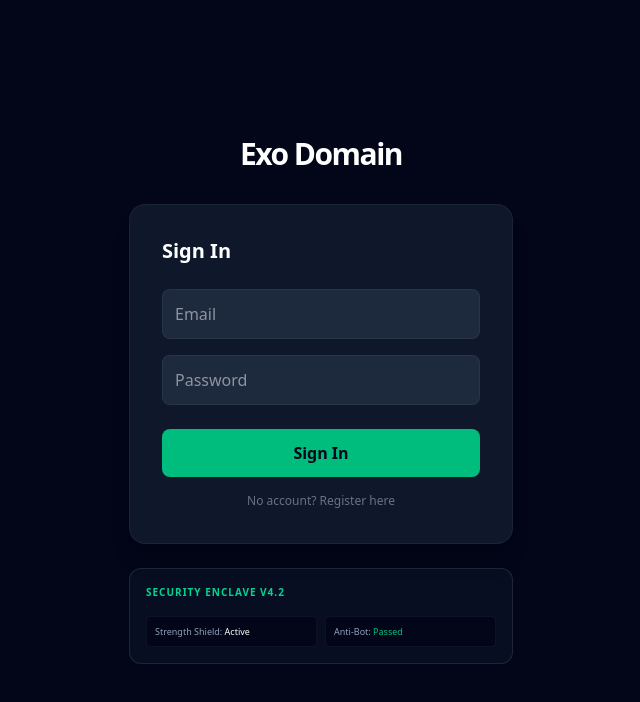
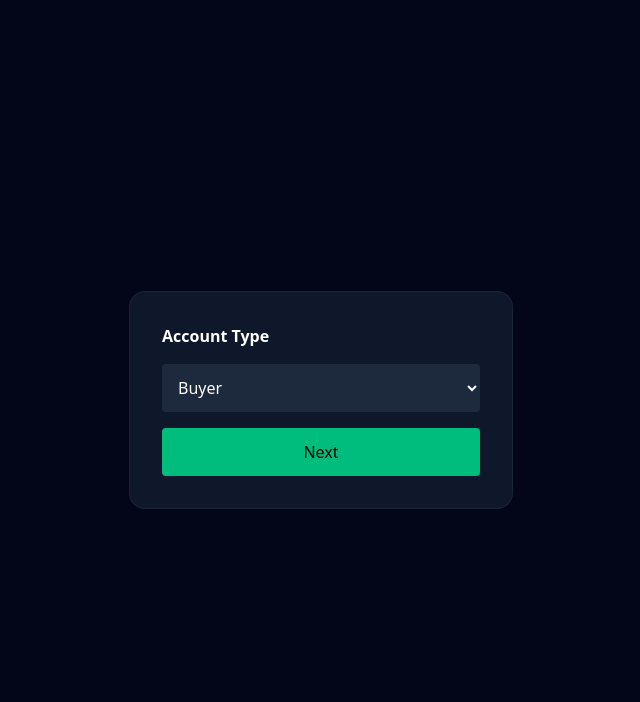
Before and after one commit to rendhelluzara19-svg/exo-domain, a React (Vite) app: page / in a window 1280 px wide. Shown: the top 702 px of the page, without its empty margins (319-959 px from the left). Built offline with nearby package versions, Linux system fonts and the light colour scheme.

Commit message:
Update AuthPage.tsx

```diff
--- a/src/pages/AuthPage.tsx
+++ b/src/pages/AuthPage.tsx
@@ -1,100 +1,52 @@
 import React, { useState } from 'react';
 import { useApp } from '@/context/AppContext';
 import { ShieldAlert } from 'lucide-react';
-import { Role } from '@/types';
 
 export function AuthPage() {
-  const { users, setCurrentUser, registerUser } = useApp();
-
-  const [isLogin, setIsLogin] = useState(true); // Ito ang nagpapatakbo ng toggle
-  const [email, setEmail] = useState('');
-  const [password, setPassword] = useState('');
-  const [error, setError] = useState('');
+  const { registerUser, users, setCurrentUser } = useApp();
+  const [step, setStep] = useState(1);
+  const [formData, setFormData] = useState({
+    email: '', password: '', role: 'BUYER', hasDenr: false
+  });
   const [isLoading, setIsLoading] = useState(false);
 
-  const handleRegister = async (e: React.FormEvent) => {
-    e.preventDefault();
+  const handleRegister = async () => {
     setIsLoading(true);
-    setError('');
-
     try {
-      await registerUser({
-        email,
-        password,
-        name: 'New User',
-        role: 'BUYER' as Role,
-        status: 'APPROVED',
-      });
+      await registerUser({ ...formData, status: 'PENDING_VERIFICATION' });
+      alert("Submitted for verification!");
       window.location.href = '/';
-    } catch (err: any) {
-      setError(err.message || 'Registration failed.');
-    } finally {
-      setIsLoading(false);
-    }
-  };
-
-  const handleLogin = async (e: React.FormEvent) => {
-    e.preventDefault();
-    setIsLoading(true);
-    setError('');
-
-    try {
-      const user = users.find(u => u.email.toLowerCase() === email.trim().toLowerCase() && u.password === password);
-
-      if (user) {
-        if (user.status === 'PENDING') throw new Error('Account pending approval.');
-        setCurrentUser(user);
-        window.location.href = '/';
-      } else {
-        throw new Error('Invalid email or password.');
-      }
-    } catch (err: any) {
-      setError(err.message);
-    } finally {
-      setIsLoading(false);
-    }
+    } catch (err) { alert("Error."); }
+    finally { setIsLoading(false); }
   };
 
   return (
     <div className="min-h-screen bg-slate-950 flex flex-col items-center justify-center p-4">
-      <div className="w-full max-w-sm">
-        <h1 className="text-3xl font-bold text-white mb-8 text-center tracking-tighter">Exo Domain</h1>
+      <div className="w-full max-w-sm bg-slate-900 p-8 rounded-2xl border border-white/5">
+        <h2 className="text-white font-bold mb-4">{step === 1 ? "Account Type" : "KYC Uploads"}</h2>
 
-        <form onSubmit={isLogin ? handleLogin : handleRegister} className="bg-slate-900 p-8 rounded-2xl shadow-xl border border-white/5">
-          <h2 className="text-xl font-bold text-white mb-6">{isLogin ? 'Sign In' : 'Register'}</h2>
+        {step === 1 && (
+          <div className="space-y-4">
+            <select className="w-full p-3 bg-slate-800 text-white rounded" onChange={e => setFormData({...formData, role: e.target.value})}>
+              <option value="BUYER">Buyer</option>
+              <option value="SELLER">Seller</option>
+            </select>
+            <button onClick={() => setStep(2)} className="w-full bg-emerald-500 py-3 rounded">Next</button>
+          </div>
+        )}
 
-          {error && (
-            <div className="mb-4 p-3 bg-rose-500/10 border border-rose-500/20 text-rose-400 text-sm rounded-lg flex items-center gap-2">
-              <ShieldAlert className="w-4 h-4" /> {error}
-            </div>
-          )}
-
-          <input type="email" value={email} onChange={e => setEmail(e.target.value)} placeholder="Email" className="w-full p-3 mb-4 bg-slate-800 rounded-lg text-white border border-white/5" required />
-          <input type="password" value={password} onChange={e => setPassword(e.target.value)} placeholder="Password" className="w-full p-3 mb-6 bg-slate-800 rounded-lg text-white border border-white/5" required />
-
-          <button type="submit" disabled={isLoading} className="w-full bg-emerald-500 py-3 rounded-lg font-bold text-slate-950 hover:bg-emerald-400 disabled:opacity-50">
-            {isLoading ? 'Processing...' : (isLogin ? 'Sign In' : 'Register')}
-          </button>
-
-          {/* ITONG BUTTON NA ITO ANG NAGPAPALIT NG SIGN IN AT REGISTER */}
-          <button
-            type="button"
-            onClick={() => setIsLogin(!isLogin)}
-            className="w-full mt-4 text-xs text-gray-500 hover:text-white transition-colors"
-          >
-            {isLogin ? 'No account? Register here' : 'Already have an account? Sign In'}
-          </button>
-        </form>
-
-        <div className="mt-6 bg-slate-900/50 p-4 rounded-xl border border-white/10">
-          <div className="flex justify-between items-center mb-4">
-            <h3 className="text-emerald-400 font-bold text-[10px] uppercase tracking-widest">Security Enclave v4.2</h3>
+        {step === 2 && (
+          <div className="space-y-4">
+            <input type="file" className="w-full text-white text-xs" />
+            <input type="file" className="w-full text-white text-xs" />
+            {formData.role === 'SELLER' && (
+              <input type="file" className="w-full text-white text-xs" placeholder="DENR Papers" />
+            )}
+            <button onClick={handleRegister} disabled={isLoading} className="w-full bg-emerald-500 py-3 rounded">
+              {isLoading ? "Submitting..." : "Submit Verification"}
+            </button>
           </div>
-          <div className="grid grid-cols-2 gap-2">
-            <div className="bg-slate-950 p-2 rounded border border-white/5 text-[9px] text-slate-400">Strength Shield: <span className="text-white">Active</span></div>
-            <div className="bg-slate-950 p-2 rounded border border-white/5 text-[9px] text-slate-400">Anti-Bot: <span className="text-emerald-500">Passed</span></div>
-          </div>
-        </div>
+        )}
       </div>
     </div>
   );
```
